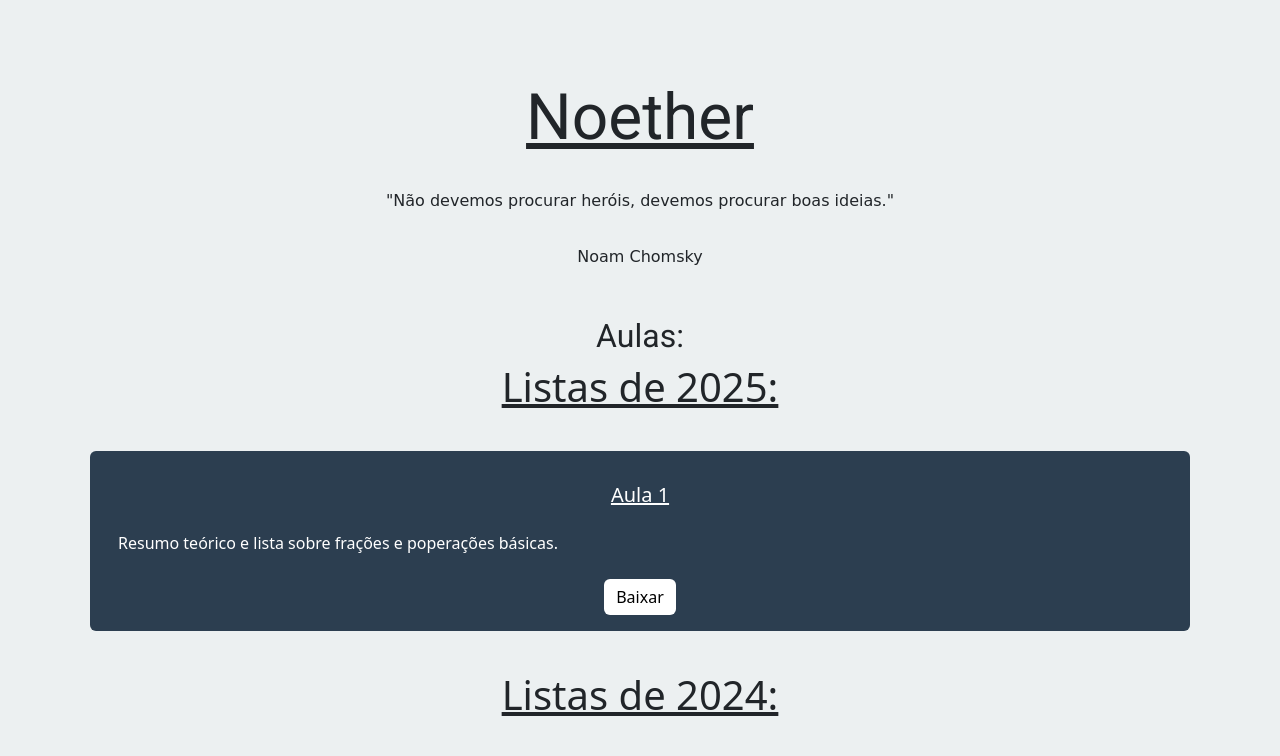
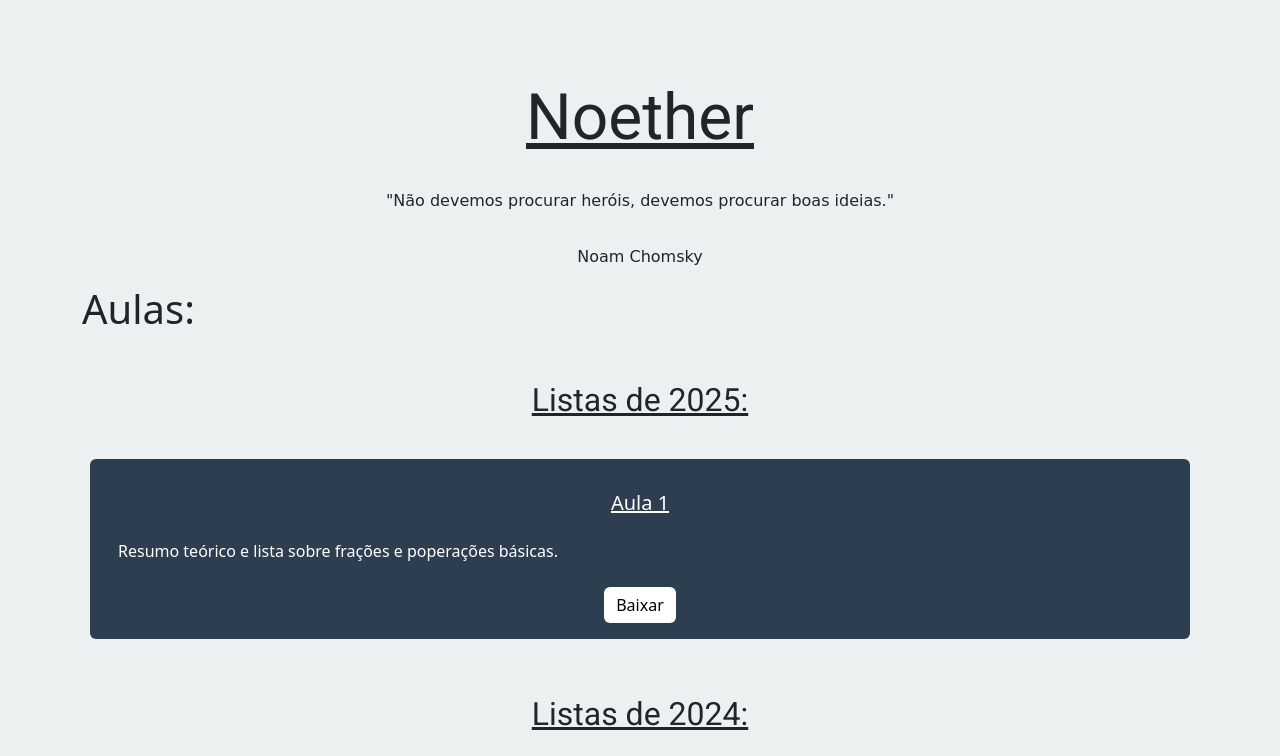
Before and after one commit to metsulian/Noether, a plain HTML site: page index.html in a window 1280 px wide. Shown: the top 756 px of the page. Drawn offline with nearby package versions, Linux system fonts and the light colour scheme; a web font is replaced by a local one.

Commit message:
Update index.html

```diff
--- a/index.html
+++ b/index.html
@@ -17,9 +17,9 @@
     </div>
 
     <div class="container card-container">
-        <h2>Aulas:</h2>
+        <h1>Aulas:</h1>
         <div class="text-center">
-            <h1 class="text-decoration-underline">Listas de 2025:</h1>
+            <h2 class="text-decoration-underline">Listas de 2025:</h2>
         </div>
         <div class="row">
             <div class="col-12 col-md card">
@@ -35,7 +35,7 @@
         </div>
 
         <div class="text-center">
-            <h1 class="text-decoration-underline">Listas de 2024:</h1>
+            <h2 class="text-decoration-underline">Listas de 2024:</h2>
         </div>
         <div class="row">
             <div class="col-12 col-md card">
```
